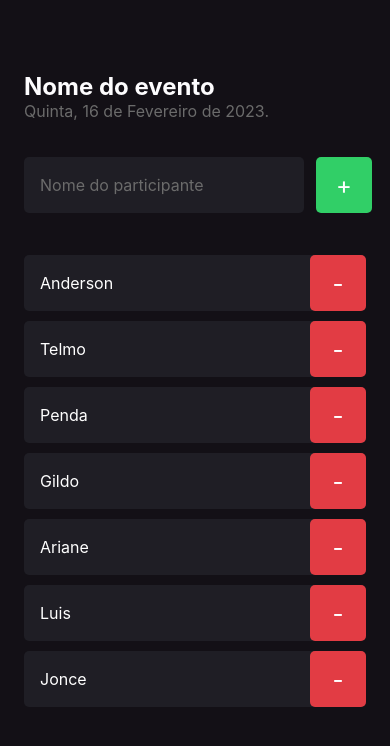
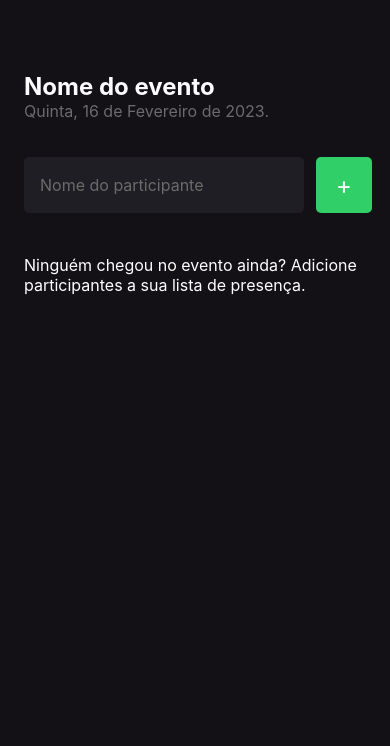
Before and after one commit to andersonigfrancisco/imhere, a React Native app: screen / in a window 390 px wide. Shown: the top 746 px of the page. Built offline with nearby package versions, Linux system fonts and the light colour scheme.

Commit message:
Usando UseState

```diff
--- a/src/screens/Home/index.tsx
+++ b/src/screens/Home/index.tsx
@@ -1,3 +1,5 @@
+
+import React,{useState} from "react";
 
 import { Text, View, TextInput, TouchableOpacity, FlatList, Alert } from "react-native";
 
@@ -7,14 +9,25 @@ import { styles } from "./style";
 
 export function Home() {
 
-  const partipants = ["Anderson", "Telmo", "Penda", "Gildo", "Ariane", "Luis", "Jonce"]
+  const [partipants,setPartipants] = useState<string[]>([])
+
+  const [participantName,setParticipantName] = useState('')
+
+
 
   function handleParticipantAdd() {
 
-    if(partipants.includes("Anderson")){
+    if(partipants.includes(participantName)){
       return  Alert.alert("Participante existe", "Já existe um participante na lista com esse nome.");
     }
-    console.log("Você clicou no botão de Adicionar!");
+
+    if(participantName===''){
+      return  Alert.alert("Aviso", "Nome de Participante");
+    }
+
+    setPartipants(prevState=>[...prevState,participantName])
+    setParticipantName('')
+
   }
 
   function handleParticipantRemove(name: string) {
@@ -45,9 +58,10 @@ export function Home() {
 
         <TextInput
           style={styles.input}
-
           placeholder="Nome do participante"
           placeholderTextColor="#6B6B6B"
+          onChangeText={setParticipantName}
+          value={participantName}
         />
 
         <TouchableOpacity style={styles.button} onPress={handleParticipantAdd}>
@@ -73,7 +87,7 @@ export function Home() {
         showsVerticalScrollIndicator={false}
         ListEmptyComponent={() => (
           <Text style={styles.listEmptyText}>
-            Não foi adicionado nenhum participante ao evento!
+           Ninguém chegou no evento ainda? Adicione participantes a sua lista de presença.
           </Text>
         )}
       />
```
